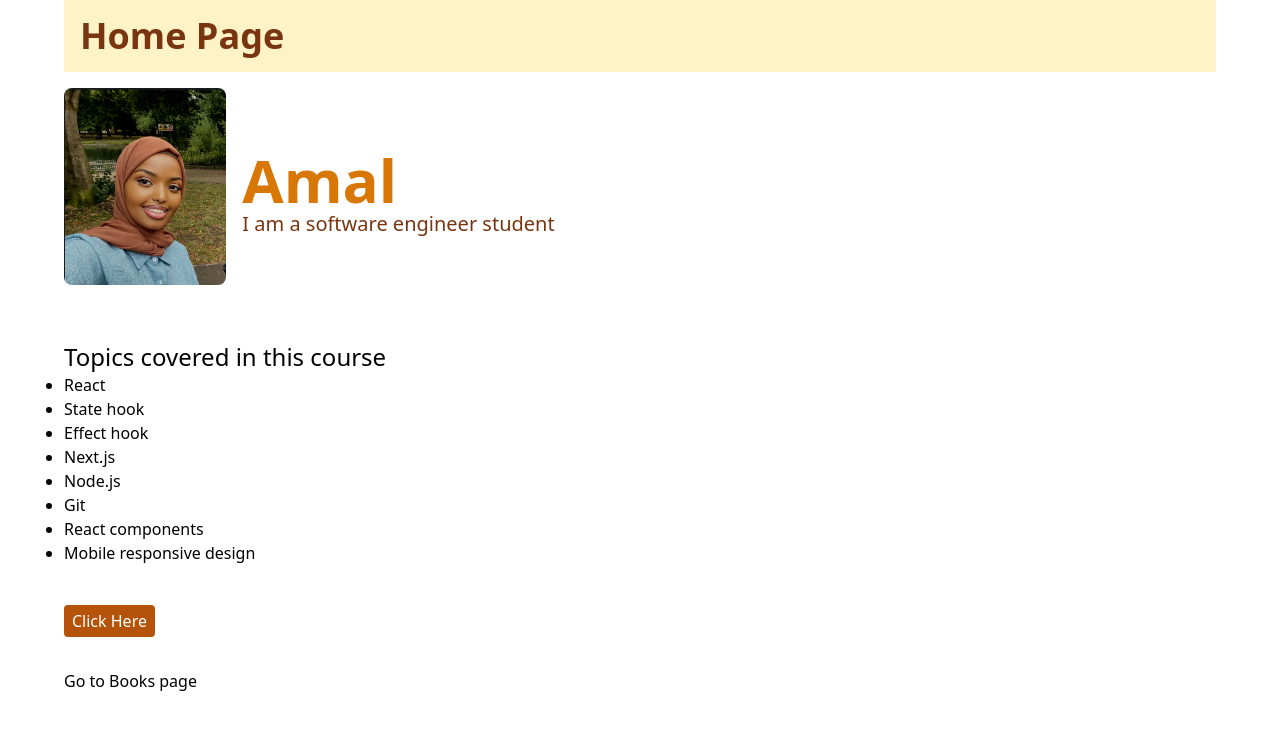
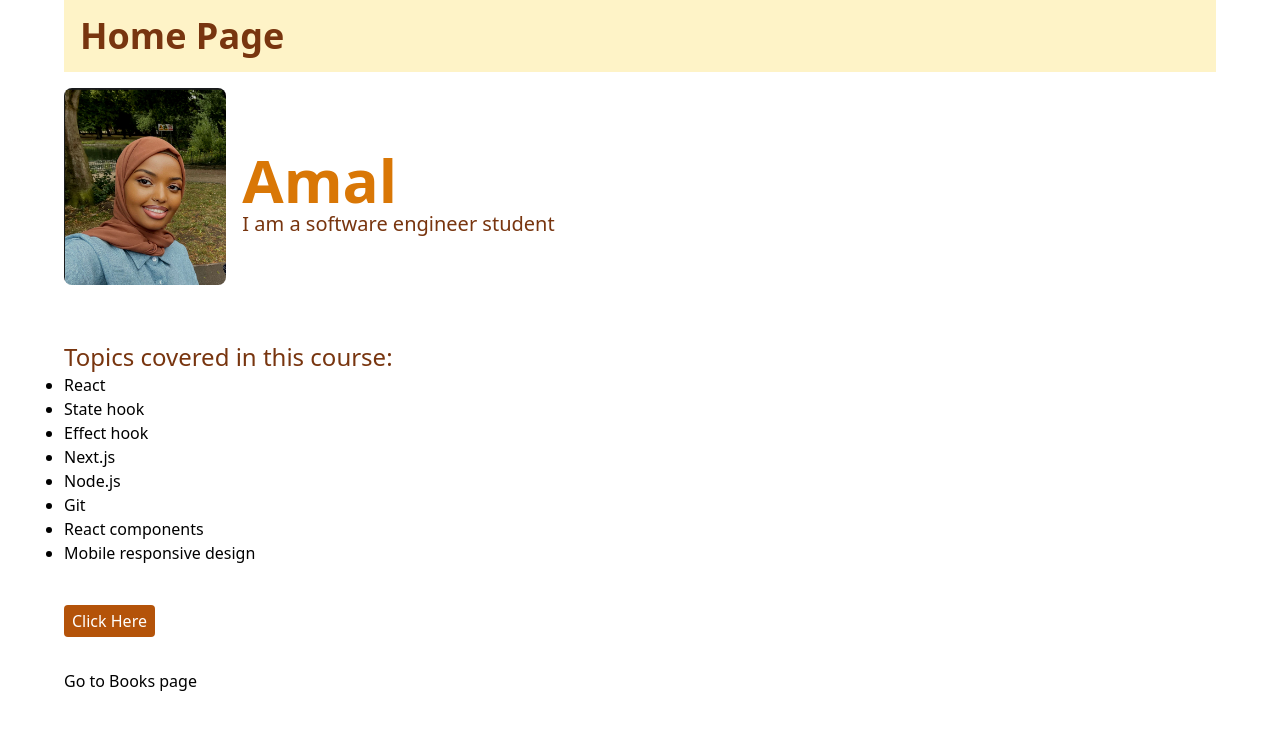
Before and after one commit to amalomar1/skillscity-mp, a Next.js app: page / in a window 1280 px wide. Shown: the top 730 px of the page. Built offline with nearby package versions, Linux system fonts and the light colour scheme.

Commit message:
created a different colour

```diff
--- a/components/home/topics/index.js
+++ b/components/home/topics/index.js
@@ -3,8 +3,8 @@ import topics from "./topics";
 export default function Topics() {
     return (
         <div className="w-full flex flex-col mt-5 mb-10">
-            <h3 className="font-medium text-2xl">
-                Topics covered in this course
+            <h3 className="font-medium text-amber-900 text-2xl">
+                Topics covered in this course:
             </h3>
             <div>
                 <ul className="list-disc">
```
